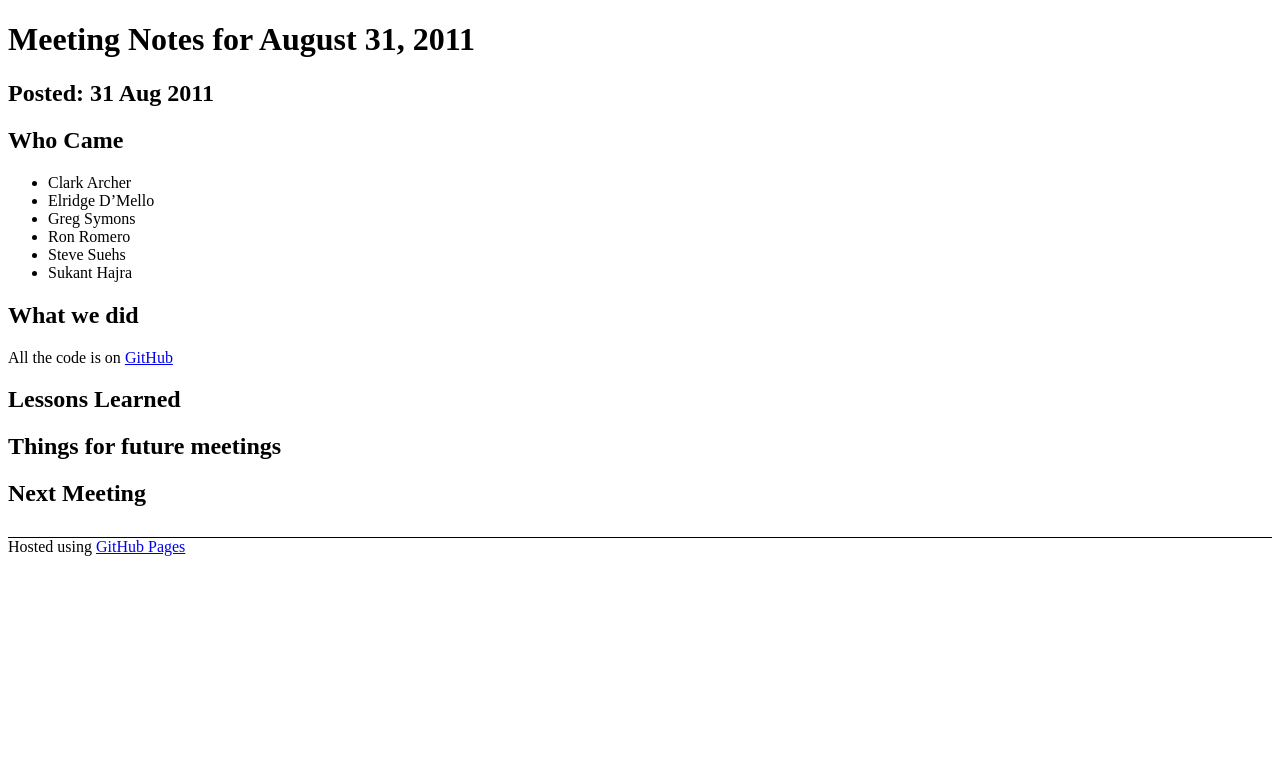
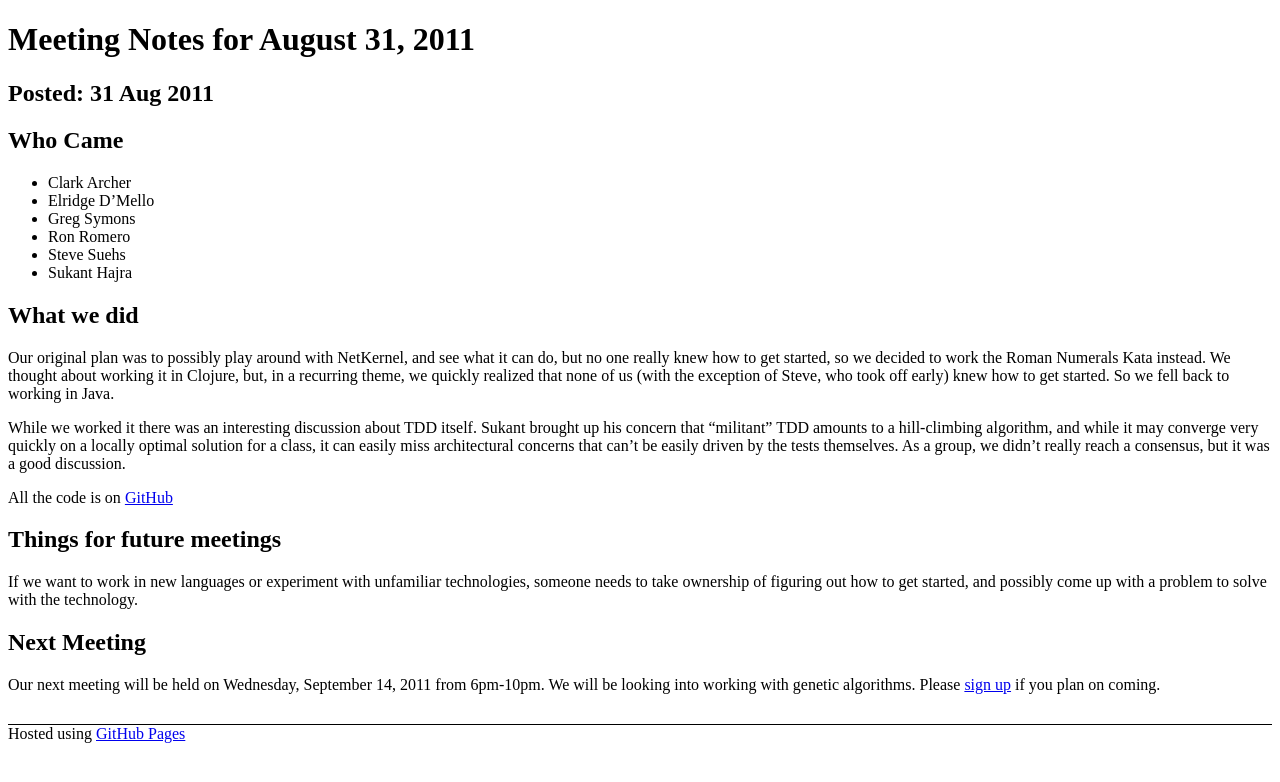
Before and after one commit to austincodedojo/austincodedojo.github.com, a Jekyll site: the page built from _posts/2011-08-31-Meeting-Notes-August-31-2011.md, in a window 1280 px wide. Shown: the top 782 px of the page. Built offline with Jekyll 4.4.1, drawn with Linux system fonts in a browser that asks for light colours; comment, search, counter and statistics services are not loaded.

Commit message:
Flesh out 8/31 meeting notes

```diff
--- a/_posts/2011-08-31-Meeting-Notes-August-31-2011.md
+++ b/_posts/2011-08-31-Meeting-Notes-August-31-2011.md
@@ -16,15 +16,36 @@ Who Came
 What we did
 -----------
 
+Our original plan was to possibly play around with NetKernel, and see what it
+can do, but no one really knew how to get started, so we decided to work the
+Roman Numerals Kata instead. We thought about working it in Clojure, but, in a
+recurring theme, we quickly realized that none of us (with the exception of
+Steve, who took off early) knew how to get started. So we fell back to working
+in Java.
+
+While we worked it there was an interesting discussion about TDD itself. Sukant
+brought up his concern that "militant" TDD amounts to a hill-climbing algorithm,
+and while it may converge very quickly on a locally optimal solution for a
+class, it can easily miss architectural concerns that can't be easily driven by
+the tests themselves. As a group, we didn't really reach a consensus, but it was
+a good discussion.
+
+
 All the code is on [GitHub][1]
-
-Lessons Learned
----------------
 
 Things for future meetings
 --------------------------
 
+If we want to work in new languages or experiment with unfamiliar technologies,
+someone needs to take ownership of figuring out how to get started, and possibly
+come up with a problem to solve with the technology.
+
 Next Meeting
 ------------
 
+Our next meeting will be held on Wednesday, September 14, 2011 from 6pm-10pm. We
+will be looking into working with genetic algorithms. Please [sign up][2] if you
+plan on coming.
+
 [1]: http://github.com/austincodedojo/meeting-code-2011-08-31 "The code from the August 31, 2011 meeting"
+[2]: http://austincodedojo-2011-09-14.eventbrite.com "Sign up for the 9/14/2011 Code Dojo!"
```
